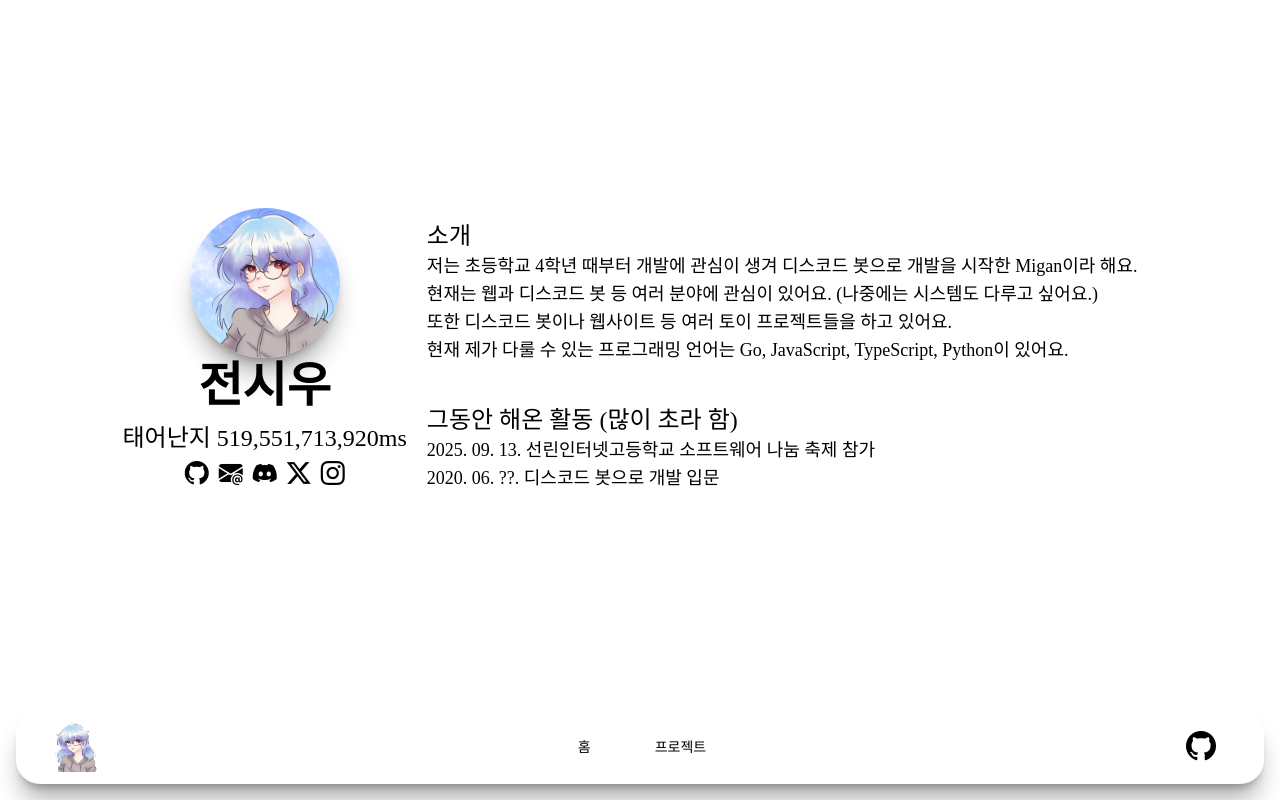
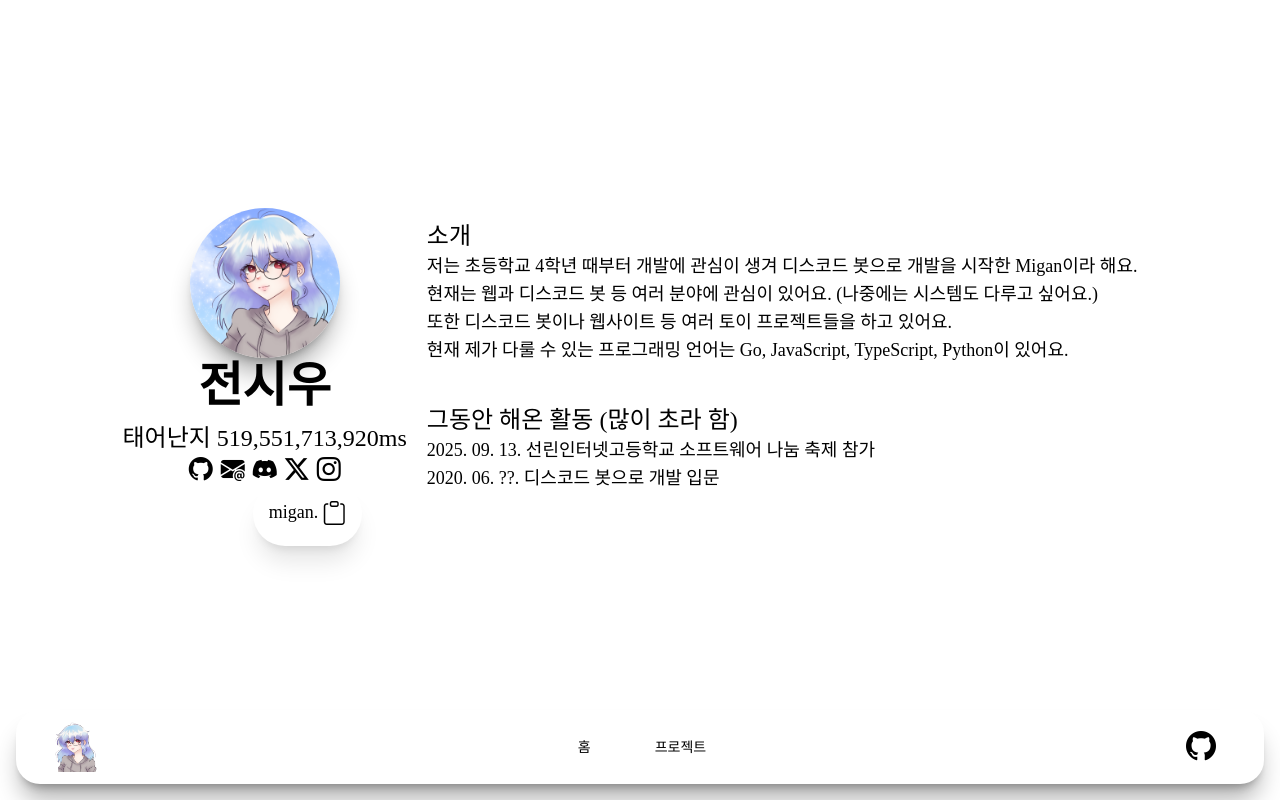
Before and after one commit to Migan178/profile, a SvelteKit app: page / in a window 1280 px wide. Both pictures are taken after a click on the button "To show Discord ID". Built offline with nearby package versions, Linux system fonts and the light colour scheme; a web font is replaced by a local one.

Commit message:
feat: show discord id when discord icon is clicked

```diff
--- a/package.json
+++ b/package.json
@@ -19,13 +19,14 @@
 		"@sveltejs/kit": "2.57.1",
 		"@sveltejs/vite-plugin-svelte": "^7.2.0",
 		"@types/eslint": "^9.6.1",
+		"@types/node": "^26.1.1",
 		"eslint": "^10.0.3",
 		"eslint-config-prettier": "^10.1.8",
 		"eslint-plugin-svelte": "^3.15.0",
 		"globals": "^17.4.0",
 		"prettier": "^3.9.5",
 		"prettier-plugin-svelte": "^4.1.1",
-		"prettier-plugin-tailwindcss": "^0.7.2",
+		"prettier-plugin-tailwindcss": "^0.8.1",
 		"svelte": "^5.53.7",
 		"svelte-check": "^4.4.5",
 		"tslib": "^2.4.1",
--- a/src/app.css
+++ b/src/app.css
@@ -55,6 +55,13 @@
 	a:hover {
 		@apply text-(--hover-color) duration-250;
 	}
+	button > i {
+		@apply text-(--text-color) duration-250 hover:text-(--hover-color);
+	}
+
+	button {
+		@apply hover:cursor-pointer;
+	}
 
 	::-webkit-scrollbar {
 		@apply bg-(--bg2-color);
--- a/src/components/Information.svelte
+++ b/src/components/Information.svelte
@@ -1,4 +1,4 @@
-<div class="mt-3 mx-5 text-xs md:text-lg pb-25">
+<div class="mx-5 mt-3 pb-25 text-xs md:text-lg">
 	<div>
 		<h2>소개</h2>
 		<h3>
--- a/src/components/Profile.svelte
+++ b/src/components/Profile.svelte
@@ -3,7 +3,8 @@
 	import myProfileBg from "$lib/images/myprofile-bg.png";
 	import { onMount } from "svelte";
 
-	let clicked = false;
+	let isRealName = $state(false);
+	let showingDiscordId = $state(false);
 
 	const birth = new Date("2010-01-31T00:00Z").getTime();
 	let iLoveHebi = $state(Date.now() - birth);
@@ -31,12 +32,12 @@
 	function copyDiscord() {
 		const icon = document.getElementById("discord-button")!;
 		navigator.clipboard.writeText("migan.");
-		icon.classList.remove("bi-discord");
+		icon.classList.remove("bi-clipboard");
 		icon.classList.add("bi-clipboard-check");
 
 		setTimeout(() => {
 			icon.classList.remove("bi-clipboard-check");
-			icon.classList.add("bi-discord");
+			icon.classList.add("bi-clipboard");
 		}, 2500);
 	}
 
@@ -45,10 +46,10 @@
 			"name",
 		) as HTMLHeadingElement;
 		const nickname = "Migan";
-		const name = "전시우";
+		const realName = "전시우";
 
-		if (clicked) {
-			for (let i = name.length; i > 0; i--) {
+		if (isRealName) {
+			for (let i = realName.length; i > 0; i--) {
 				nameElement.innerText = nameElement.innerText.slice(0, i);
 				await sleep(250);
 			}
@@ -63,13 +64,13 @@
 				await sleep(250);
 			}
 
-			for (let i = 0; i <= name.length - 1; i++) {
-				nameElement.innerText += name[i];
+			for (let i = 0; i <= realName.length - 1; i++) {
+				nameElement.innerText += realName[i];
 				await sleep(250);
 			}
 		}
 
-		clicked = !clicked;
+		isRealName = !isRealName;
 	}
 </script>
 
@@ -78,49 +79,55 @@
 		<img
 			src={myProfileBg}
 			alt="Migan's profile/미간의 프로필"
-			class="rounded-[50%] m-auto shadow-xl shadow-black/30"
+			class="m-auto rounded-full shadow-xl shadow-black/30"
 			width="150"
 		/>
 	</a>
-	<h1 class="text-5xl mt-1" id="name">&#x200bMigan</h1>
+	<h1 class="mt-1 text-5xl" id="name">&#x200bMigan</h1>
 	<h2 class="mt-3 tabular-nums">
 		태어난지 {new Intl.NumberFormat().format(iLoveHebi)}ms
 	</h2>
-	<ul class="list-none flex items-center justify-center">
-		<li class="px-7 pt-1 text-2xl">
+	<ul class="flex list-none items-center justify-center gap-x-2 text-2xl">
+		<li>
 			<a
 				href="https://github.com/Migan178"
 				target="_blank"
-				class="mr-1"
-				aria-label="To Gitub"
+				aria-label="To Github"
 			>
 				<i class="bi bi-github"></i>
 			</a>
-			<a
-				href="mailto:me@miganbox.com"
-				class="mr-1"
-				aria-label="To send email"
-			>
+		</li>
+		<li>
+			<a href="mailto:me@miganbox.com" aria-label="To send email">
 				<i class="bi bi-envelope-at-fill"></i>
 			</a>
+		</li>
+		<li class="relative">
 			<button
-				onclick={copyDiscord}
-				class="hover:cursor-pointer mr-1"
-				aria-label="To copy Discord ID"
+				onclick={() => (showingDiscordId = !showingDiscordId)}
+				aria-label="To show Discord ID"
 			>
-				<i
-					class="bi bi-discord text-(--text-color) hover:text-(--hover-color) duration-250"
-					id="discord-button"
-				></i>
+				<i class="bi bi-discord"></i>
 			</button>
+			<div
+				class={`absolute top-7 left-0 flex gap-x-1 rounded-4xl bg-(--bg-color) p-4 shadow-xl duration-250 ${showingDiscordId ? "opacity-100" : "pointer-events-none opacity-0"}`}
+			>
+				<p>migan.</p>
+				<button onclick={copyDiscord} aria-label="To copy Discord ID">
+					<i class="bi bi-clipboard" id="discord-button"></i>
+				</button>
+			</div>
+		</li>
+		<li>
 			<a
 				href="https://x.com/Migan178"
 				target="_blank"
-				class="mr-1"
 				aria-label="To X(Twitter)"
 			>
 				<i class="bi bi-twitter-x"></i>
 			</a>
+		</li>
+		<li>
 			<a
 				href="https://www.instagram.com/migan.3meter"
 				target="_blank"
--- a/src/components/layouts/Navbar.svelte
+++ b/src/components/layouts/Navbar.svelte
@@ -55,14 +55,14 @@
 </script>
 
 <div
-	class="bg-(--bg-color) shadow-xl shadow-black/30 rounded-3xl duration-500 fixed left-4 right-4 bottom-4 z-20"
+	class="fixed right-4 bottom-4 left-4 z-20 rounded-3xl bg-(--bg-color) shadow-xl shadow-black/30 duration-500"
 	id="nav"
 >
-	<nav class="flex items-center px-8 py-3 justify-between">
+	<nav class="flex items-center justify-between px-8 py-3">
 		<a href={resolve("/")} onclick={closeMenuByProfile}>
 			<img src={myProfile} alt="My profile" width="50" />
 		</a>
-		<ul class="md:flex list-none hidden">
+		<ul class="hidden list-none md:flex">
 			<li class="px-8">
 				<a href={resolve("/")}>홈</a>
 			</li>
@@ -70,7 +70,7 @@
 				<a href={resolve("/projects")}>프로젝트</a>
 			</li>
 		</ul>
-		<ul class="md:flex list-none hidden pr-4">
+		<ul class="hidden list-none pr-4 md:flex">
 			<li>
 				<a
 					href="https://github.com/Migan178"
@@ -81,10 +81,10 @@
 				</a>
 			</li>
 		</ul>
-		<ul class="md:hidden block">
+		<ul class="block md:hidden">
 			<li>
 				<button
-					class="bg-(--bg-color) border-none"
+					class="border-none bg-(--bg-color)"
 					type="button"
 					onclick={openOrCloseMenu}
 					aria-label="To open or close Menu"
@@ -96,13 +96,13 @@
 	</nav>
 	<div
 		id="hamburger_open"
-		class="pt-5 pb-5 bg-(--bg-color) rounded-b-3xl opacity-0 fixed duration-500 max-w-full left-4 right-4 shadow-xl shadow-black/30 z-20"
+		class="fixed right-4 left-4 z-20 max-w-full rounded-b-3xl bg-(--bg-color) pt-5 pb-5 opacity-0 shadow-xl shadow-black/30 duration-500"
 	>
 		<ul>
-			<li class="ml-10 list-none mb-7 text-3xl">
+			<li class="mb-7 ml-10 list-none text-3xl">
 				<a href={resolve("/")} onclick={openOrCloseMenu}>홈</a>
 			</li>
-			<li class="ml-10 list-none mb-7 text-3xl">
+			<li class="mb-7 ml-10 list-none text-3xl">
 				<a href={resolve("/projects")} onclick={openOrCloseMenu}>
 					프로젝트
 				</a>
```
Also changed, not shown: .prettierrc.cjs, 1 other file (tests, documents, lock files or other folders).
